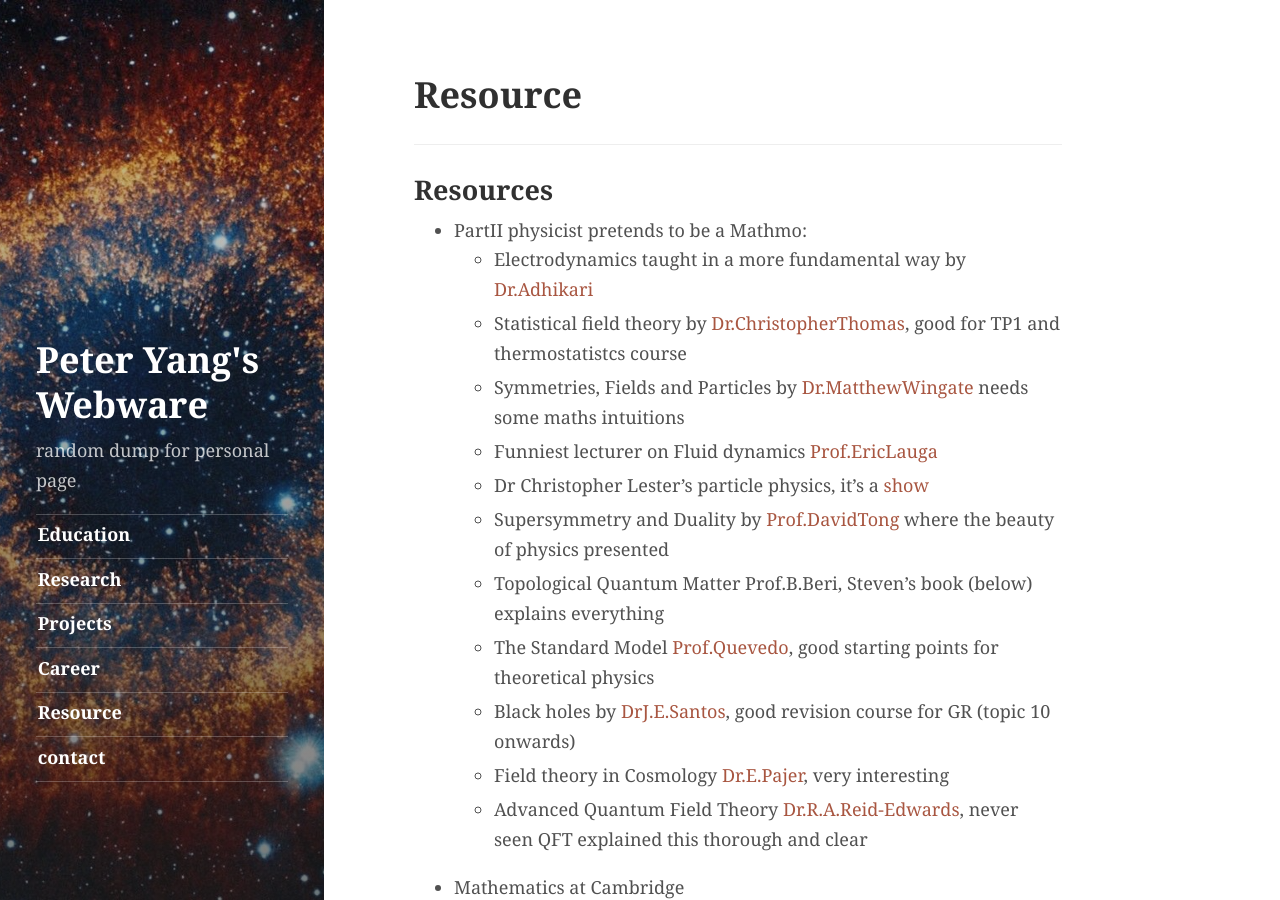
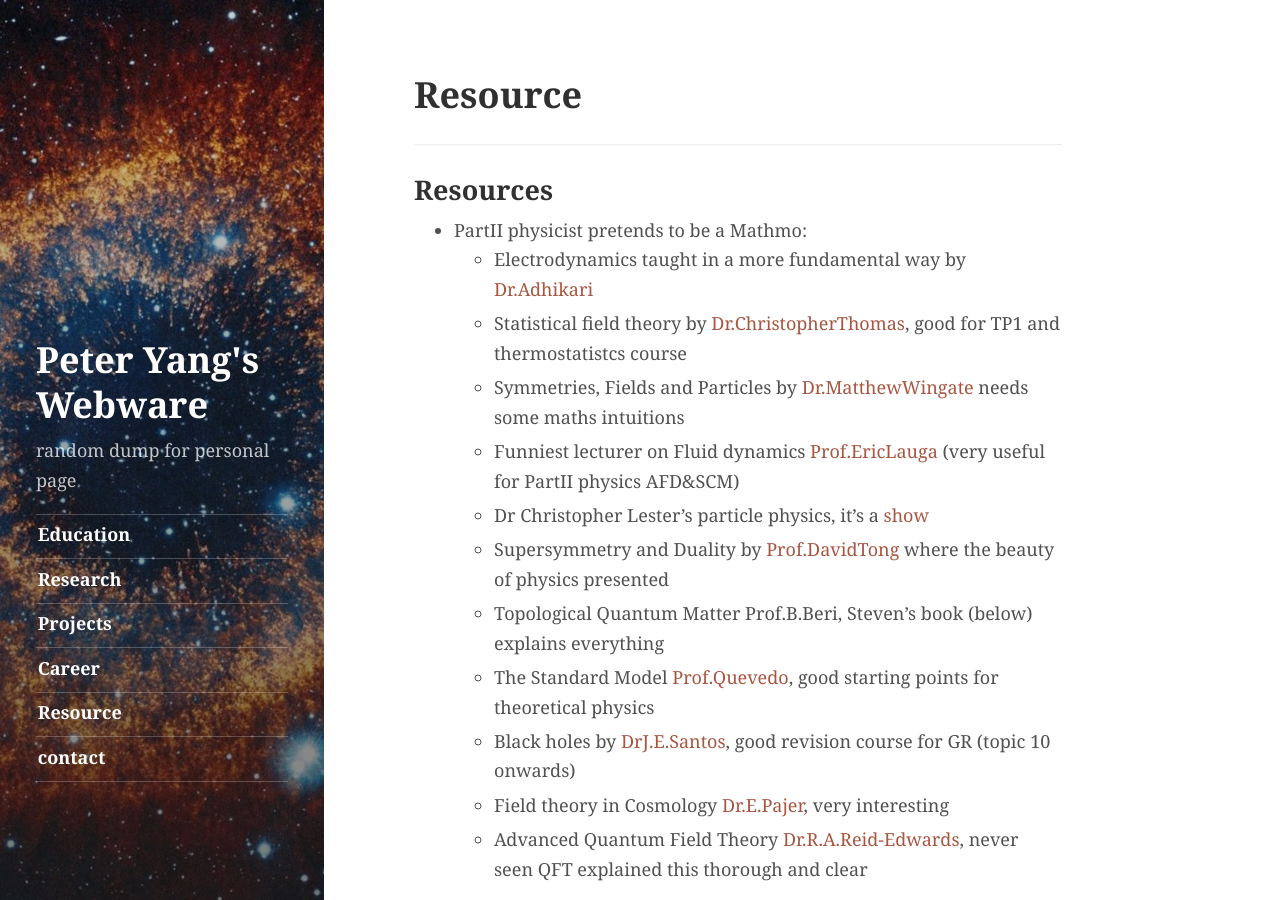
Before and after one commit to AprilSweettooth/aprilsweettooth.github.io, a Jekyll site: the page built from resource.md, in a window 1280 px wide and 900 px high. Built offline with Jekyll 4.4.1, drawn with Linux system fonts in a browser that asks for light colours.

Commit message:
update website typos

```diff
--- a/_config.yml
+++ b/_config.yml
@@ -137,3 +137,6 @@ collections:
 # bundle exec jekyll serve to see demo
 # complete each section
 # set small ctf easter eggs
+# comment box
+# blog cern? LHC dead end cam phy teaching
+# add NV section with new github repo
--- a/resource.md
+++ b/resource.md
@@ -9,7 +9,7 @@ title: Resource
     - Electrodynamics taught in a more fundamental way by [Dr.Adhikari]({{ site.url }}/public/assets/notes/electro.pdf)
     - Statistical field theory by [Dr.ChristopherThomas]({{ site.url }}/public/assets/notes/sft.pdf), good for TP1 and thermostatistcs course
     - Symmetries, Fields and Particles by [Dr.MatthewWingate]({{ site.url }}/public/assets/notes/sfp.pdf) needs some maths intuitions
-    - Funniest lecturer on Fluid dynamics [Prof.EricLauga]({{ site.url }}/public/assets/notes/fluid.pdf)
+    - Funniest lecturer on Fluid dynamics [Prof.EricLauga]({{ site.url }}/public/assets/notes/fluid.pdf) (very useful for PartII physics AFD&SCM)
     - Dr Christopher Lester's particle physics, it's a [show](https://www.hep.phy.cam.ac.uk/~lester/teaching/partIIIparticles/welcome.html)
     - Supersymmetry and Duality by [Prof.DavidTong]({{ site.url }}/public/assets/notes/susy.pdf) where the beauty of physics presented
     - Topological Quantum Matter Prof.B.Beri, Steven's book (below) explains everything
```
Also changed, not shown: education.md (+2 -2 lines).
